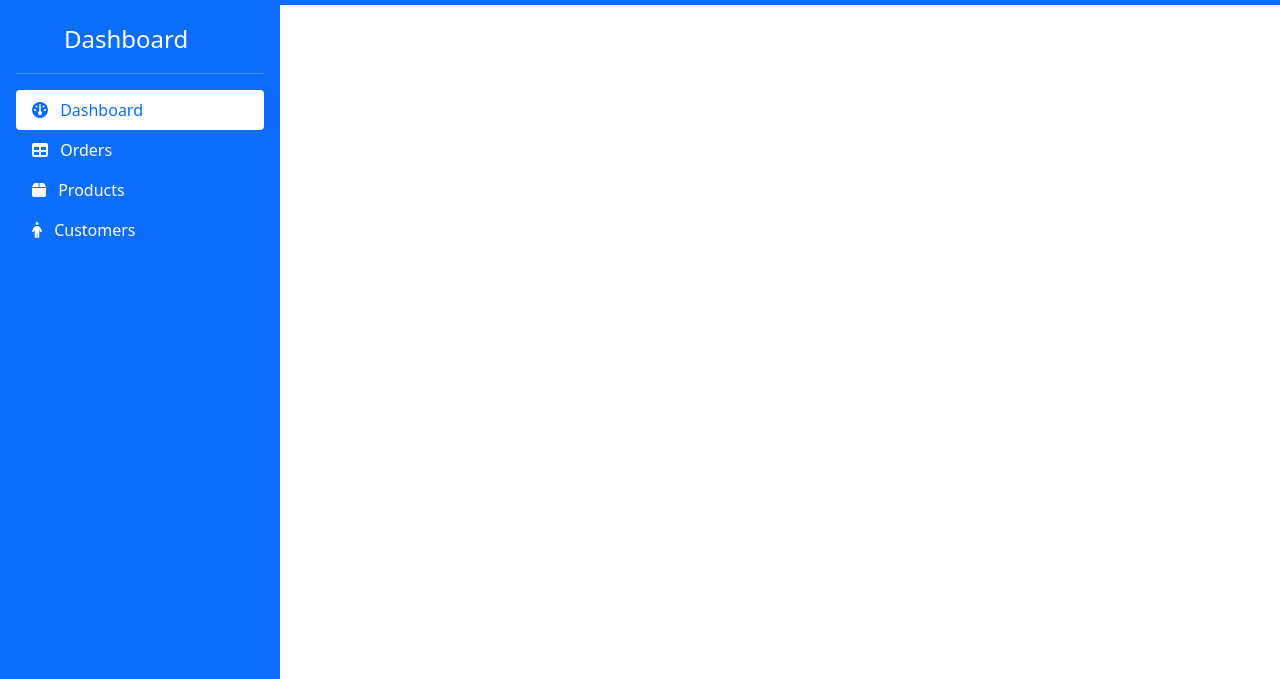
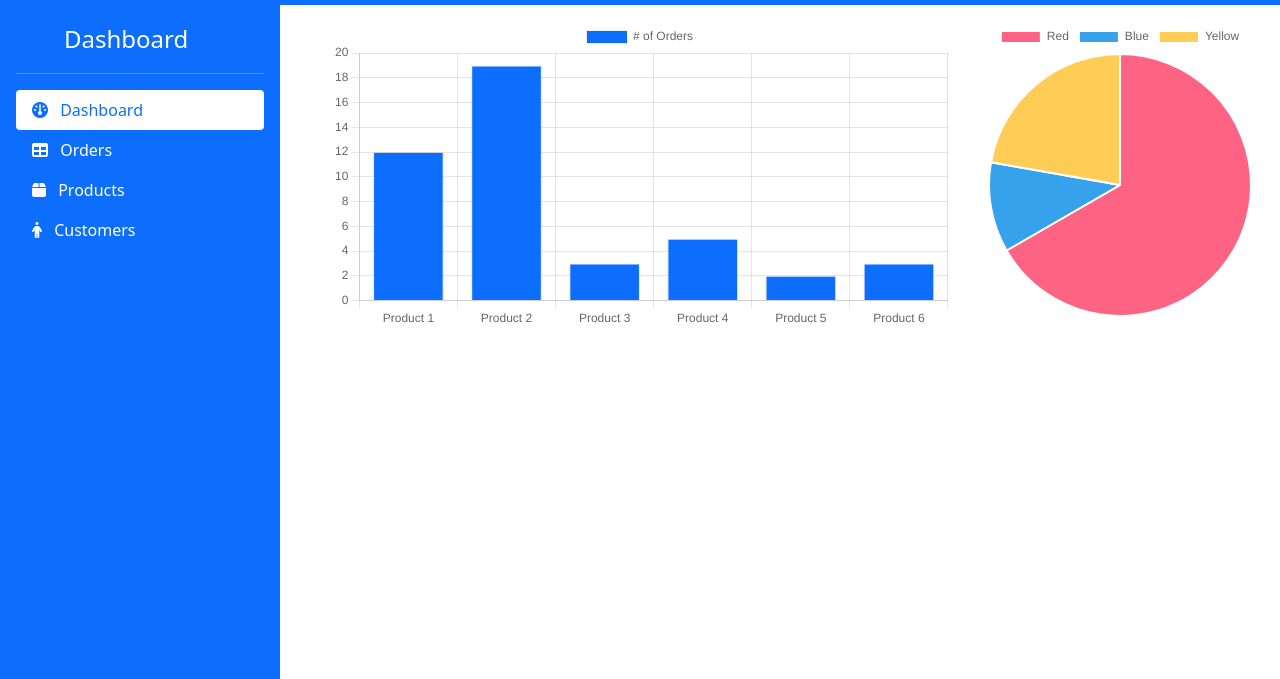
Before and after one commit to nadirkerem/admin-dashboard-bootstrap, a plain HTML site: page index.html in a window 1280 px wide. Shown: the part 51-730 px from the top of the page. Drawn offline with nearby package versions, Linux system fonts and the light colour scheme.

Commit message:
add bar and pie demo charts

```diff
--- a/index.html
+++ b/index.html
@@ -48,10 +48,11 @@
   </header>
   <!-- NAVBAR END -->
 
-  <main class="d-flex">
-
+  <main class="container-fluid">
+    <div class="row">
       <!-- SIDEBAR -->
-    <div class="d-md-flex flex-column p-3 text-white bg-primary d-none" style="width: 280px; height: 93vh;">
+      <div class="col-0 col-md-3 p-0">
+        <div class="d-md-flex flex-column p-3 text-white bg-primary" style="width: 280px; height: 93vh;">
           <a href="/" class="d-flex align-items-center mb-3 mb-md-0 me-md-auto text-white text-decoration-none">
             <svg class="bi me-2" width="40" height="32">
               <use xlink:href="#bootstrap" />
@@ -87,8 +88,8 @@
           </ul>
           <hr>
           <div class="dropdown mx-auto">
-        <a href="#" class="d-flex align-items-center text-white text-decoration-none dropdown-toggle" id="dropdownUser1"
-          data-bs-toggle="dropdown" aria-expanded="false">
+            <a href="#" class="d-flex align-items-center text-white text-decoration-none dropdown-toggle"
+              id="dropdownUser1" data-bs-toggle="dropdown" aria-expanded="false">
               <img src="https://github.com/nadirkerem.png" alt="" width="32" height="32" class="rounded-circle me-2">
               <strong>nadirkerem</strong>
             </a>
@@ -103,9 +104,31 @@
             </ul>
           </div>
         </div>
-    <!-- SIDEBAR -->
+      </div>
+      <!-- SIDEBAR END -->
+      <!-- CHARTS -->
+      <div class="col-9 col-md-6 mt-3">
+        <div>
+          <canvas id="bar-chart"></canvas>
+        </div>
+      </div>
+      <div class="col-3 col-md-3 mt-3">
+        <div>
+          <canvas id="pie-chart"></canvas>
+        </div>
+      </div>
+      <!-- CHARTS END -->
+    </div>
+
+
+
+
 
   </main>
+
+
+
+
   <!-- Bootstrap -->
   <script src="https://cdn.jsdelivr.net/npm/@popperjs/core@2.10.2/dist/umd/popper.min.js"
     integrity="sha384-7+zCNj/IqJ95wo16oMtfsKbZ9ccEh31eOz1HGyDuCQ6wgnyJNSYdrPa03rtR1zdB"
@@ -117,6 +140,8 @@
   <script src="https://cdnjs.cloudflare.com/ajax/libs/Chart.js/4.4.1/chart.min.js"
     integrity="sha512-L0Shl7nXXzIlBSUUPpxrokqq4ojqgZFQczTYlGjzONGTDAcLremjwaWv5A+EDLnxhQzY5xUZPWLOLqYRkY0Cbw=="
     crossorigin="anonymous" referrerpolicy="no-referrer"></script>
+  <script src="https://cdn.jsdelivr.net/npm/chart.js"></script>
+  <script src="script.js"></script>
 </body>
 
 </html>
--- /dev/null
+++ b/script.js
@@ -0,0 +1,50 @@
+const barChart = document.getElementById('bar-chart');
+const pieChart = document.getElementById('pie-chart');
+
+new Chart(barChart, {
+  type: 'bar',
+  data: {
+    labels: [
+      'Product 1',
+      'Product 2',
+      'Product 3',
+      'Product 4',
+      'Product 5',
+      'Product 6',
+    ],
+    datasets: [
+      {
+        label: '# of Orders',
+        data: [12, 19, 3, 5, 2, 3],
+        borderWidth: 1,
+        backgroundColor: '#0D6EFD',
+      },
+    ],
+  },
+  options: {
+    scales: {
+      y: {
+        beginAtZero: true,
+      },
+    },
+  },
+});
+
+new Chart(pieChart, {
+  type: 'pie',
+  data: {
+    labels: ['Red', 'Blue', 'Yellow'],
+    datasets: [
+      {
+        label: 'My First Dataset',
+        data: [300, 50, 100],
+        backgroundColor: [
+          'rgb(255, 99, 132)',
+          'rgb(54, 162, 235)',
+          'rgb(255, 205, 86)',
+        ],
+        hoverOffset: 4,
+      },
+    ],
+  },
+});
```
Lines whose indentation alone changed are shown as unchanged.
